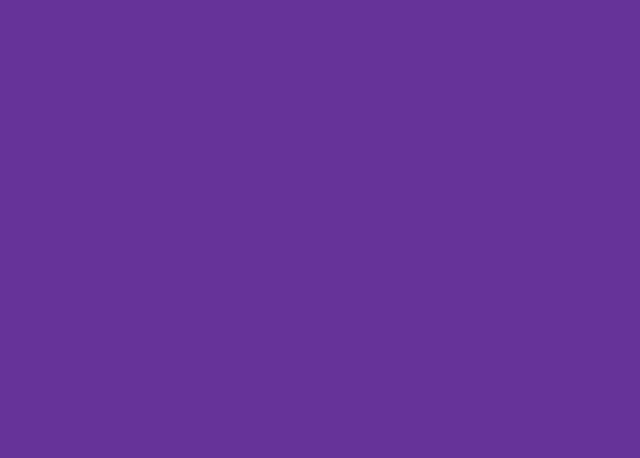
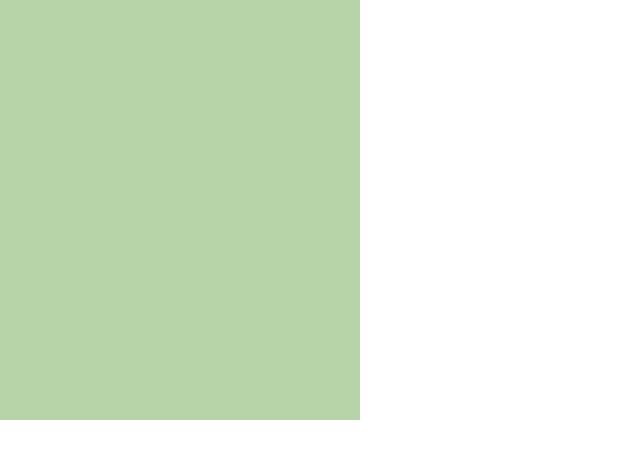
Before and after one commit to dmy1016/snack, a website built with webpack: page src/index.html in a window 1280 px wide. Shown: the whole page, without its empty margins (0-640 px from the left). Built offline with nearby package versions, Linux system fonts and the light colour scheme.

Commit message:
修改webpack配置

```diff
--- a/package.json
+++ b/package.json
@@ -5,7 +5,8 @@
   "main": "index.js",
   "scripts": {
     "test": "echo \"Error: no test specified\" && exit 1",
-    "build": "webpack",
+    "dev": "webpack --mode development",
+    "build": "webpack --mode production",
     "start": "webpack serve --open"
   },
   "keywords": [],
--- a/src/index.html
+++ b/src/index.html
@@ -7,6 +7,8 @@
     <title>Document</title>
 </head>
 <body>
+    <div id="main">
 
+    </div>
 </body>
 </html>
--- a/src/index.ts
+++ b/src/index.ts
@@ -1,3 +1,4 @@
 import './style/index.less' // 将less样式文件引入进来打包时会自动给到index.html
 let agea:number
 agea = 123
+console.log('ts配置上了')
--- a/src/style/index.less
+++ b/src/style/index.less
@@ -1,5 +1,13 @@
-body{
-    background-color: rebeccapurple;
-    display: flex;
-    color: rebeccapurple;
+@bg-color: #b7d4a8; // 将该颜色储存为变量方便以后使用
+
+* {
+    padding: 0;
+    margin: 0;
+    box-sizing: border-box;
 }
+
+#main {
+    width: 360px;
+    height: 420px;
+    background-color: @bg-color; // 使用颜色变量直接使用属性名即可
+}
--- a/webpack.config.js
+++ b/webpack.config.js
@@ -8,12 +8,6 @@ module.exports = {
    },
 
    entry: "./src/index.ts",
-
-   devtool: "inline-source-map",
-
-   devServer: {
-       contentBase: './dist'
-   },
 
    output: {
        path: path.resolve(__dirname, "dist"),
@@ -67,7 +61,9 @@ module.exports = {
    plugins: [
        new CleanWebpackPlugin(),
        new HtmlWebpackPlugin({
-           title:'TS测试'
+           title:'贪吃蛇',
+           template:'./src/index.html'
        }),
-   ]
+   ],
+   mode: "development"
 }
```
Also changed, not shown: dist/bundle.js (deleted), dist/index.html (deleted).
